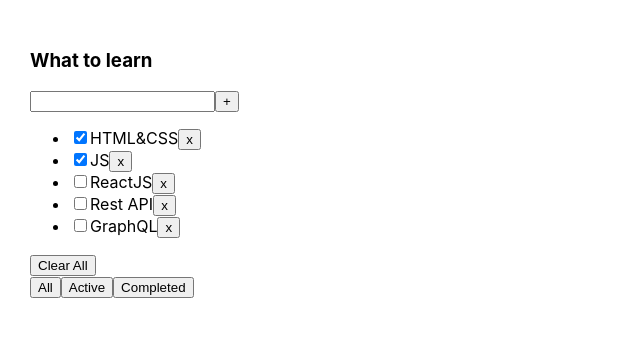
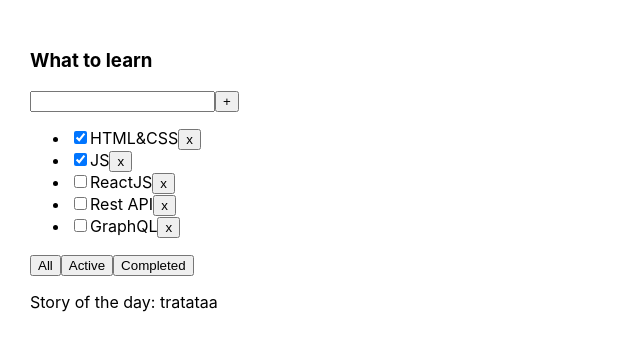
Before and after one commit to LavrishinA/todolist, a React (Create React App) app: page / in a window 1280 px wide. Shown: the top 350 px of the page, without its empty margins (0-640 px from the left). Built offline with nearby package versions, Linux system fonts and the light colour scheme.

Commit message:
feat: additional tasks sprint1 week3 is done

```diff
--- a/package.json
+++ b/package.json
@@ -10,6 +10,7 @@
     "@types/node": "^16.18.1",
     "@types/react": "^18.0.23",
     "@types/react-dom": "^18.0.7",
+    "@types/uuid": "^9.0.4",
     "react": "^18.2.0",
     "react-dom": "^18.2.0",
     "react-scripts": "5.0.1",
@@ -39,5 +40,8 @@
       "last 1 firefox version",
       "last 1 safari version"
     ]
+  },
+  "devDependencies": {
+    "@formkit/auto-animate": "^0.8.0"
   }
 }
--- a/src/App.tsx
+++ b/src/App.tsx
@@ -1,57 +1,100 @@
 import React, {useState} from 'react';
 import './App.css';
 import {Todolist} from './TodoList';
+import {v1} from 'uuid';
+
+// Hi guys!
+// 1. Let's try an alternative way. Instead of useState we can try useRef in Todolist.tsx:
+// <input
+//     //value={title}
+//     // onChange={ onChangeHandler }
+//     ref={onChangeRef}
+//     onKeyPress={onKeyPressHandler}
+// />
+// let onChangeRef = useRef<HTMLInputElement>(null)
+// Inside of  const addTask = () => {} use onChangeRef.current.value
+// 2. Let's try children and F.C:
+// We will use double 'tag' <Todolist></Todolist>
+// <Todolist title="What to learn"
+//           tasks={tasksForTodolist}
+//           removeTask={removeTask}
+//           changeFilter={changeFilter}
+//           addTask={addTask} >
+//     <div>
+//         <div>Many intresting information</div>
+//      </div>
+// </Todolist>
+//Inside of Todolist.tsx
+// Type out changes in PropsType: children?:React.ReactNode
+// export const Todolist:React.FC<PropsType>=({children, ...props}) =>{
+//     return(
+//         <div>
+//             <div>...</div>
+//             {children}
+//         </div>
+//      )
+// }
+// 3. Let's append some animation in our project:
+//yarn add  @formkit/auto-animate -D
+// we use -D, because the best practice is to add new extensions to the object inside the package.json
+// "devDependencies": {
+//     "@formkit/auto-animate": "^1.0.0-beta.3"
+//   }
+// const [listRef] = useAutoAnimate<HTMLUListElement>() in Todolist.tsx
+// <ul ref={listRef}>
+//Look how smoothly the tasks are added!
+//P.S. Do you understand why a new task append in all Todolists?
+// [because we only have one state for all our todolists, but we'll talk about that on Tuesday.]
+
 
 export type FilterValuesType = "all" | "active" | "completed";
-
-//Hi guys!
-//1. Let's create a 'DELETE ALL TASKS' button, and place it above the filter buttons
-//Clicking the button removes all tasks
-//2. Let's create a fourth filter button-if you click it, the first three tasks will be displayed
-//3. Relocate everything associated with  filters to the Todolist.tsx component. Make it work
-//
-// let [filter, setFilter] = useState<FilterValuesType>("all");
-//
-// let tasksForTodolist = tasks;
-//
-// if (filter === "active") {
-//     tasksForTodolist = tasks.filter(t => t.isDone === false);
-// }
-// if (filter === "completed") {
-//     tasksForTodolist = tasks.filter(t => t.isDone === true);
-// }
-//
-// function changeFilter(value: FilterValuesType) {
-//     setFilter(value);
-// }
 
 function App() {
 
     let [tasks, setTasks] = useState([
-        {id: 1, title: "HTML&CSS", isDone: true},
-        {id: 2, title: "JS", isDone: true},
-        {id: 3, title: "ReactJS", isDone: false},
-        {id: 4, title: "Rest API", isDone: false},
-        {id: 5, title: "GraphQL", isDone: false},
+        {id: v1(), title: "HTML&CSS", isDone: true},
+        {id: v1(), title: "JS", isDone: true},
+        {id: v1(), title: "ReactJS", isDone: false},
+        {id: v1(), title: "Rest API", isDone: false},
+        {id: v1(), title: "GraphQL", isDone: false},
     ]);
 
-    function removeTask(id: number) {
+    function removeTask(id: string) {
         let filteredTasks = tasks.filter(t => t.id != id);
         setTasks(filteredTasks);
     }
 
-    function handleClearAll() {
-        setTasks([])
+    function addTask(title: string) {
+        let task = {id: v1(), title: title, isDone: false};
+        let newTasks = [task, ...tasks];
+        setTasks(newTasks);
     }
+
+    let [filter, setFilter] = useState<FilterValuesType>("all");
+
+    let tasksForTodolist = tasks;
+
+    if (filter === "active") {
+        tasksForTodolist = tasks.filter(t => !t.isDone);
+    }
+    if (filter === "completed") {
+        tasksForTodolist = tasks.filter(t => t.isDone);
+    }
+
+    function changeFilter(value: FilterValuesType) {
+        setFilter(value);
+    }
+
 
     return (
         <div className="App">
             <Todolist title="What to learn"
-                      tasks={tasks}
-                      onRemoveTask={removeTask}
-                      onClearAll={handleClearAll}
-            />
-
+                      tasks={tasksForTodolist}
+                      removeTask={removeTask}
+                      changeFilter={changeFilter}
+                      addTask={addTask}>
+               <p>Story of the day: tratataa</p>
+            </Todolist>
         </div>
     );
 }
@@ -59,59 +102,86 @@
 export default App;
 
 
-//-------------------------------------------------------------------------
-
-// import React, {useState} from 'react';
-// import './App.css';
-// import {Todolist} from './Todolist';
+//-------------------------------------------------------------------------------------------------------
 //
-//
-// export type FilterValuesType = "all" | "active" | "completed" | "three";
+// export type FilterValuesType = "all" | "active" | "completed";
 //
 // function App() {
 //
 //     let [tasks, setTasks] = useState([
-//         {id: 1, title: "HTML&CSS", isDone: true},
-//         {id: 2, title: "JS", isDone: true},
-//         {id: 3, title: "ReactJS", isDone: false},
-//         {id: 4, title: "Rest API", isDone: false},
-//         {id: 5, title: "GraphQL", isDone: false},
+//         {id: v1(), title: "HTML&CSS", isDone: true},
+//         {id: v1(), title: "JS", isDone: true},
+//         {id: v1(), title: "ReactJS", isDone: false},
+//         {id: v1(), title: "Rest API", isDone: false},
+//         {id: v1(), title: "GraphQL", isDone: false},
 //     ]);
 //
-//     const deleteAllTasks = () => {
-//         setTasks([])
-//     }
-//
-//     function removeTask(id: number) {
+//     function removeTask(id: string) {
 //         let filteredTasks = tasks.filter(t => t.id != id);
 //         setTasks(filteredTasks);
 //     }
 //
-//     // let [filter, setFilter] = useState<FilterValuesType>("all");
-//     //
-//     // let tasksForTodolist = tasks;
-//     //
-//     // if (filter === "active") {
-//     //     tasksForTodolist = tasks.filter(t => t.isDone === false);
-//     // }
-//     // if (filter === "completed") {
-//     //     tasksForTodolist = tasks.filter(t => t.isDone === true);
-//     // }
-//     //
-//     // function changeFilter(value: FilterValuesType) {
-//     //     setFilter(value);
-//     // }
+//     function addTask(title: string) {
+//         let task = {id: v1(), title: title, isDone: false};
+//         let newTasks = [task, ...tasks];
+//         setTasks(newTasks);
+//     }
+//
+//     let [filter, setFilter] = useState<FilterValuesType>("all");
+//
+//     let tasksForTodolist = tasks;
+//
+//     if (filter === "active") {
+//         tasksForTodolist = tasks.filter(t => t.isDone === false);
+//     }
+//     if (filter === "completed") {
+//         tasksForTodolist = tasks.filter(t => t.isDone === true);
+//     }
+//
+//     function changeFilter(value: FilterValuesType) {
+//         setFilter(value);
+//     }
+//
 //
 //     return (
 //         <div className="App">
-//             <Todolist
-//                 title="What to learn"
-//                 tasks={tasks}
-//                 removeTask={removeTask}
-//                 //changeFilter={changeFilter}
-//                 deleteAllTasks={deleteAllTasks}
+//             <Todolist title="What to learn"
+//                       tasks={tasksForTodolist}
+//                       removeTask={removeTask}
+//                       changeFilter={changeFilter}
+//                       addTask={addTask}>
+//                 <div>
+//                     <div>Many intresting information</div>
+//                     <div>Many intresting information</div>
+//                     <div>Many intresting information</div>
+//                     <div>Many intresting information</div>
+//                     <div>Many intresting information</div>
+//                 </div>
+//             </Todolist>
 //
-//             />
+//             <Todolist title="What to learn"
+//                       tasks={tasksForTodolist}
+//                       removeTask={removeTask}
+//                       changeFilter={changeFilter}
+//                       addTask={addTask}>
+//                 <div>
+//                     <div>A lot of boring information</div>
+//                     <div>A lot of boring information</div>
+//                     <div>A lot of boring information</div>
+//                     <input placeholder={'A lot of boring information'}/>
+//                     <div>
+//                         <button>Boring Button 1</button>
+//                         <button>Boring Button 2</button>
+//                         <button>Boring Button 3</button>
+//                     </div>
+//                 </div>
+//             </Todolist>
+//
+//             <Todolist title="What to learn"
+//                       tasks={tasksForTodolist}
+//                       removeTask={removeTask}
+//                       changeFilter={changeFilter}
+//                       addTask={addTask}/>
 //         </div>
 //     );
 // }
--- a/src/TodoList.tsx
+++ b/src/TodoList.tsx
@@ -1,8 +1,9 @@
-import React, {useState} from 'react';
+import React, {ChangeEvent, KeyboardEvent, useRef, useState} from 'react';
 import {FilterValuesType} from './App';
+import {useAutoAnimate} from "@formkit/auto-animate/react";
 
 type TaskType = {
-    id: number
+    id: string
     title: string
     isDone: boolean
 }
@@ -10,92 +11,81 @@
 type PropsType = {
     title: string
     tasks: Array<TaskType>
-    onRemoveTask: (taskId: number) => void
-    onClearAll: () => void
+    removeTask: (taskId: string) => void
+    changeFilter: (value: FilterValuesType) => void
+    addTask: (title: string) => void
+    children?:React.ReactNode
 }
 
 export function Todolist(props: PropsType) {
-    let [filter, setFilter] = useState<FilterValuesType>("all");
+    // const [title, setTitle] = useState("")
+    const refTitle = useRef<HTMLInputElement>(null);
+    const [listRef] = useAutoAnimate<HTMLUListElement>();
 
-    let filtredTask = props.tasks;
+    const addTask = () => {
+        // props.addTask(title);
+        // setTitle("");
 
-    if (filter === "active") {
-        filtredTask = props.tasks.filter(t => t.isDone === false);
-    }
-    if (filter === "completed") {
-        filtredTask = props.tasks.filter(t => t.isDone === true);
+        refTitle.current && props.addTask(refTitle.current.value)
         }
 
+        // const onChangeHandler = (e: ChangeEvent<HTMLInputElement>) => {
+        //     setTitle(e.currentTarget.value)
+        // }
 
 
+        const onKeyPressHandler = (e: KeyboardEvent<HTMLInputElement>) => {
+            if (e.key === 'Enter') {
+                addTask();
+            }
+        }
 
-    function changeFilter(value: FilterValuesType) {
-        setFilter(value);
-    }
+        const onAllClickHandler = () => props.changeFilter("all");
+        const onActiveClickHandler = () => props.changeFilter("active");
+        const onCompletedClickHandler = () => props.changeFilter("completed");
 
         return <div>
             <h3>{props.title}</h3>
             <div>
-            <input/>
-            <button>+</button>
+                <input
+                    // value={title}
+                    // onChange={onChangeHandler}
+                    onKeyPress={onKeyPressHandler}
+                    ref={refTitle}
+                />
+                <button onClick={addTask}>+</button>
             </div>
-        <ul>
+            <ul ref={listRef}>
                 {
-                filtredTask.map(t => <li key={t.id}>
+                    props.tasks.map(t => {
+
+                        const onClickHandler = () => props.removeTask(t.id)
+
+                        return <li key={t.id}>
                             <input type="checkbox" checked={t.isDone}/>
                             <span>{t.title}</span>
-                    <button onClick={ () => { props.onRemoveTask(t.id) } }>x</button>
-                </li>)
+                            <button onClick={onClickHandler}>x</button>
+                        </li>
+                    })
                 }
             </ul>
             <div>
-            <button onClick={props.onClearAll}>Clear All</button>
+                <button onClick={onAllClickHandler}>All</button>
+                <button onClick={onActiveClickHandler}>Active</button>
+                <button onClick={onCompletedClickHandler}>Completed</button>
             </div>
-        <div>
-            <button onClick={ () => {changeFilter("all") } }>
-                All
-            </button>
-            <button onClick={ () => {changeFilter("active") } }>
-                Active
-            </button>
-            <button onClick={ () => {changeFilter("completed") } }>
-                Completed
-            </button>
-        </div>
+            {props.children}
         </div>
     }
 
 
-
-
-
-
-
-
-
-
-
-
-
-
-
-
-
-
-
-
-
-
-
-
-
-//------------------------------------------------------------------------------------------------
-
-// import React, {useState} from 'react';
+//----------------------------------------------------------------------------------
+// import React, {ChangeEvent, KeyboardEvent, useRef, useState} from 'react';
 // import {FilterValuesType} from './App';
+// import {useAutoAnimate} from "@formkit/auto-animate/react";
 //
 // type TaskType = {
-//     id: number
+//     id: string
 //     title: string
 //     isDone: boolean
 // }
@@ -103,60 +93,71 @@
 // type PropsType = {
 //     title: string
 //     tasks: Array<TaskType>
-//     removeTask: (taskId: number) => void
-//     //changeFilter: (value: FilterValuesType) => void
-//     deleteAllTasks:()=>void
+//     removeTask: (taskId: string) => void
+//     changeFilter: (value: FilterValuesType) => void
+//     addTask: (title: string) => void
+//     children?:React.ReactNode
 // }
 //
-// export function Todolist(props: PropsType) {
+// export const Todolist:React.FC<PropsType>=({children, ...props}) =>{
+//     const [listRef] = useAutoAnimate<HTMLUListElement>()
+//     let onChangeRef = useRef<HTMLInputElement>(null)
+//     //let [title, setTitle] = useState("")
 //
-//     let [filter, setFilter] = useState<FilterValuesType>("all");
-//
-//     let tasksForTodolist = props.tasks;
-//
-//     if (filter === "three") {
-//         tasksForTodolist = props.tasks.filter(t => t.id<4);
-//     }
-//     if (filter === "active") {
-//         tasksForTodolist = props.tasks.filter(t => t.isDone === false);
-//     }
-//     if (filter === "completed") {
-//         tasksForTodolist = props.tasks.filter(t => t.isDone === true);
+//     const addTask = () => {
+//         // props.addTask(title);
+//         // setTitle("");
+//         if (onChangeRef.current) {
+//             props.addTask(onChangeRef.current.value)
+//             onChangeRef.current.value = ''
+//         }
 //     }
 //
-//     function changeFilter(value: FilterValuesType) {
-//         setFilter(value);
+//     // const onChangeHandler = (e: ChangeEvent<HTMLInputElement>) => {
+//     //     setTitle(e.currentTarget.value)
+//     // }
+//
+//
+//     const onKeyPressHandler = (e: KeyboardEvent<HTMLInputElement>) => {
+//         if (e.key === 'Enter') {
+//             addTask();
+//         }
 //     }
+//
+//     const onAllClickHandler = () => props.changeFilter("all");
+//     const onActiveClickHandler = () => props.changeFilter("active");
+//     const onCompletedClickHandler = () => props.changeFilter("completed");
 //
 //     return <div>
 //         <h3>{props.title}</h3>
 //         <div>
-//             <input/>
-//             <button>+</button>
+//             <input
+//                 //value={title}
+//                 // onChange={ onChangeHandler }
+//                 ref={onChangeRef}
+//                 onKeyPress={onKeyPressHandler}
+//             />
+//             <button onClick={addTask}>+</button>
 //         </div>
-//         <ul>
+//         <ul ref={listRef}>
 //             {
-//                 tasksForTodolist.map(t => <li key={t.id}>
-//                     <input type="checkbox" checked={t.isDone}/>
-//                     <span>{t.title}</span>
-//                     <button onClick={ () => { props.removeTask(t.id) } }>x</button>
-//                 </li>)
+//                 props.tasks.map(t => {
+//
+//                     const onClickHandler = () => props.removeTask(t.id)
+//
+//                     return <li key={t.id} >
+//                         <input type="checkbox" checked={t.isDone}/>
+//                         <span>{t.title}</span>
+//                         <button onClick={onClickHandler}>x</button>
+//                     </li>
+//                 })
 //             }
 //         </ul>
-//         <button onClick={()=>props.deleteAllTasks()}>DELETE ALL TASKS</button>
 //         <div>
-//             <button onClick={ () => { changeFilter("three") } }>
-//                 Give me the first three
-//             </button>
-//             <button onClick={ () => { changeFilter("all") } }>
-//                 All
-//             </button>
-//             <button onClick={ () => { changeFilter("active") } }>
-//                 Active
-//             </button>
-//             <button onClick={ () => { changeFilter("completed") } }>
-//                 Completed
-//             </button>
+//             <button onClick={onAllClickHandler}>All</button>
+//             <button onClick={onActiveClickHandler}>Active</button>
+//             <button onClick={onCompletedClickHandler}>Completed</button>
 //         </div>
+//         {children}
 //     </div>
 // }
```
Also changed, not shown: 1 other file (tests, documents, lock files or other folders). Lines whose indentation alone changed are shown as unchanged.
